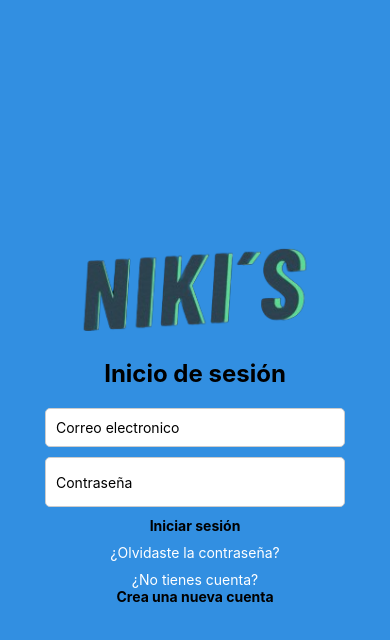
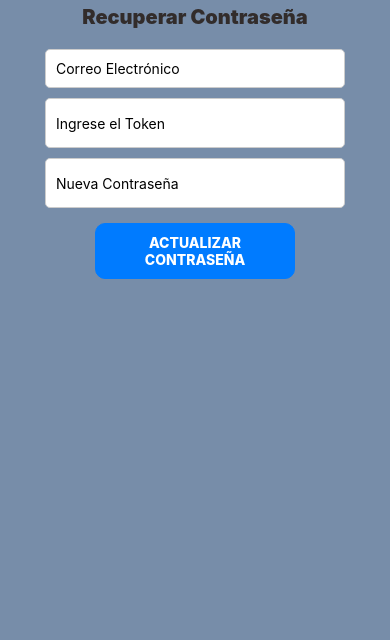
Before and after one commit to Tragaaviones/Tienda_movil, a React Native app: screen /Recovery in a window 390 px wide. Shown: the top 640 px of the page. Built offline with nearby package versions, Linux system fonts and the light colour scheme; no server answers.

Commit message:
Recuperacion contraseña hecha
Co-authored-by: Tragaaviones <Tragaaviones@users.noreply.github.com>

```diff
--- a/App.js
+++ b/App.js
@@ -2,7 +2,7 @@ import React from 'react';
 import { NavigationContainer } from '@react-navigation/native';
 import { createNativeStackNavigator } from '@react-navigation/native-stack';
 
-import Recuperacion from './src/screen/cambiar_contraseña';
+import RecuperarContrasena from './src/screen/recuperacion_contraseña.js';
 import Verificacion from './src/screen/verificacion_codigo';
 import cambiar_contraseña from './src/screen/cambiar_contraseña';
 import crear_cuenta from './src/screen/crear_cuenta';
@@ -19,7 +19,7 @@ export default function App() {
             <Stack.Navigator initialRouteName='Inicio' screenOptions={{ headerShown: false }}>
                 <Stack.Screen name="Inicio" component={Inicio} />
                 <Stack.Screen name="navigation" component={Navigation} />
-                <Stack.Screen name="Recuperacion" component={Recuperacion} />
+                <Stack.Screen name="Recovery" component={RecuperarContrasena} />
                 <Stack.Screen name="Verificacion" component={Verificacion} />
                 <Stack.Screen name="cambiar_contraseña" component={cambiar_contraseña} />
                 <Stack.Screen name="crear_cuenta" component={crear_cuenta} />
--- a/src/screen/crear_cuenta.js
+++ b/src/screen/crear_cuenta.js
@@ -63,7 +63,7 @@ export default function CreateAccountForm({ navigation }) {
             const data = await response.json();
             // Procesa la respuesta del servidor.
             if (data.status) {
-                Alert.alert('Datos Guardados correctamente');
+                Alert.alert('Guardado exitosamente', `${data.message}`);
                 // Muestra una alerta y navega a la pantalla de sesión si la respuesta es exitosa.
                 navigation.navigate('Inicio');
             } else {
--- a/src/screen/iniciosesion.js
+++ b/src/screen/iniciosesion.js
@@ -106,6 +106,10 @@ export default function Inicio({ navigation }) {
     // Efecto para validar la sesión cuando se monta el componente
     useEffect(() => { validarSesion() }, []);
 
+    const irRecu = async () => {
+        navigation.navigate('Recovery');
+      };
+
     // Renderizado del componente
     return (
         <View style={styles.container}>
@@ -137,6 +141,7 @@ export default function Inicio({ navigation }) {
 
             <TouchableOpacity onPress={() => navigation.navigate('crear_cuenta')}>
                 <Text style={styles.linkText}>Crea una nueva cuenta</Text>
+                <TouchableOpacity onPress={irRecu}><Text style={styles.textRegistrar}>¿Olvidastes tu contraseña?</Text></TouchableOpacity>
             </TouchableOpacity>
         </View>
     );
@@ -171,4 +176,9 @@ const styles = StyleSheet.create({
         height: 100,
         marginBottom: 20,
     },
+    textRegistrar: {
+        color: '#322C2B', fontWeight: '700',
+        fontSize: 18,
+        marginTop: 10
+      },
 });
--- a/src/screen/recuperacion_contraseña.js
+++ b/src/screen/recuperacion_contraseña.js
@@ -1,100 +1,106 @@
-import React, { useState } from 'react';
-// Importa React y el hook useState.
-import { View, Text, TextInput, Button, StyleSheet, Image, TouchableOpacity } from 'react-native';
-// Importa componentes de React Native.
+import { StyleSheet, Text, View, TextInput, TouchableOpacity, Alert, ScrollView } from 'react-native';
+import { useState } from 'react';
+import * as Constantes from '../utils/constantes';
+import Constants from 'expo-constants';
+// Import de componentes personalizados
+import Input from '../components/inputs/input';
+import Buttons from '../components/Buttons/buttoon';
+import InputEmail from '../components/inputs/input_email';
 
-const PasswordRecoveryForm = ({ navigation }) => {
-    // Define el componente PasswordRecoveryForm que recibe navigation como prop.
+export default function RecuperarContrasena({ navigation }) {
+    const ip = Constantes.IP;
+
     const [email, setEmail] = useState('');
-    // Estado para almacenar el correo electrónico.
+    const [token, setToken] = useState('');
+    const [nuevaClave, setNuevaClave] = useState('');
 
-    const handleSubmit = () => {
-        console.log('Correo electrónico enviado:', email);
-        // Lógica para enviar el correo electrónico de recuperación de contraseña.
+    const handleResetPassword = async () => {
+        if (!email.trim()) {
+            Alert.alert("Debes ingresar un correo electrónico");
+            return;
+        }
+        if (!token.trim() || !nuevaClave.trim()) {
+            Alert.alert("Debes llenar todos los campos");
+            return;
+        }
+
+        try {
+            const formData = new FormData();
+            formData.append('correo_cliente', email);
+            formData.append('token', token);
+            formData.append('contra_cliente', nuevaClave);
+            const response = await fetch(`${ip}/tienda/api/servicios/publico/cliente.php?action=recovery`, {
+                method: 'POST',
+                body: formData
+            });
+
+            const data = await response.json();
+            if (data.status) {
+                Alert.alert(
+                    'Contraseña actualizada correctamente',
+                    '',
+                    [
+                        {
+                            text: 'OK',
+                            onPress: () => navigation.navigate('Inicio'),
+                        },
+                    ]
+                );
+            } else {
+                Alert.alert('Error', data.error);
+            }
+        } catch (error) {
+            Alert.alert('Ocurrió un error al intentar actualizar la contraseña');
+        }
     };
 
     return (
         <View style={styles.container}>
-            <Text style={styles.title}>Recuperación de contraseña</Text>
-            {/* Título de la pantalla */}
+            <ScrollView contentContainerStyle={styles.scrollViewStyle}>
+                <Text style={styles.texto}>Recuperar Contraseña</Text>
 
-            <Text style={styles.instructions}>
-                Ingresa el correo electrónico asociado a tu cuenta y te enviaremos un enlace
-                para restablecer tu contraseña.
-            </Text>
-            {/* Instrucciones para el usuario */}
+                <InputEmail
+                    placeHolder='Correo Electrónico'
+                    setValor={email}
+                    setTextChange={setEmail}
+                />
 
-            <TextInput
-                style={styles.input}
-                placeholder="Correo electrónico"
-                keyboardType="email-address"
-                autoCapitalize="none"
-                onChangeText={(text) => setEmail(text)}
-            />
-            {/* Campo de entrada para el correo electrónico */}
+                <Input
+                    placeHolder='Ingrese el Token'
+                    setValor={token}
+                    setTextChange={setToken}
+                />
 
-            <TouchableOpacity onPress={() => navigation.navigate('Verificacion')}>
-                <Text>Enviar correo electrónico</Text>
-            </TouchableOpacity>
-            {/* Botón para enviar el correo electrónico */}
+                <Input
+                    placeHolder='Nueva Contraseña'
+                    setValor={nuevaClave}
+                    setTextChange={setNuevaClave}
+                    secureTextEntry={true} // para que el texto se muestre como puntos
+                />
 
-            <TouchableOpacity onPress={() => navigation.navigate('Inicio')}>
-                <Text style={styles.link}>Regresar al inicio de sesión</Text>
-            </TouchableOpacity>
-            {/* Enlace para regresar a la pantalla de inicio de sesión */}
+                <Buttons
+                    textoBoton='Actualizar Contraseña'
+                    accionBoton={handleResetPassword}
+                />
+            </ScrollView>
         </View>
     );
-};
+}
 
 const styles = StyleSheet.create({
     container: {
         flex: 1,
-        backgroundColor: '#ECA876',
+        backgroundColor: '#778DA9',
+        paddingTop: Constants.statusBarHeight + 5,
+    },
+    scrollViewStyle: {
         alignItems: 'center',
-        justifyContent: 'center',
-        padding: 20,
+        justifyContent: 'center'
     },
-    // Estilo para el contenedor principal
-    logo: {
-        width: 150,
-        height: 150,
-        marginBottom: 20,
+    texto: {
+        color: '#322C2B',
+        fontWeight: '900',
+        fontSize: 20,
+        marginBottom: 20
     },
-    // Estilo para el logo (no se usa en este código, pero está definido)
-    title: {
-        fontSize: 24,
-        fontWeight: 'bold',
-        marginBottom: 20,
-    },
-    // Estilo para el título
-    instructions: {
-        textAlign: 'center',
-        marginBottom: 10,
-    },
-    // Estilo para las instrucciones
-    input: {
-        width: 300,
-        padding: 10,
-        borderWidth: 1,
-        borderColor: '#ccc',
-        borderRadius: 5,
-        marginBottom: 10,
-    },
-    // Estilo para el campo de entrada
-    button: {
-        backgroundColor: '#4CAF50',
-        color: 'white',
-        padding: 10,
-        borderRadius: 5,
-    },
-    // Estilo para el botón (no se usa en este código, pero está definido)
-    link: {
-        marginTop: 10,
-        textAlign: 'center',
-        color: '#0000FF',
-    },
-    // Estilo para el enlace
 });
-
-export default PasswordRecoveryForm;
-// Exporta el componente PasswordRecoveryForm.
```
